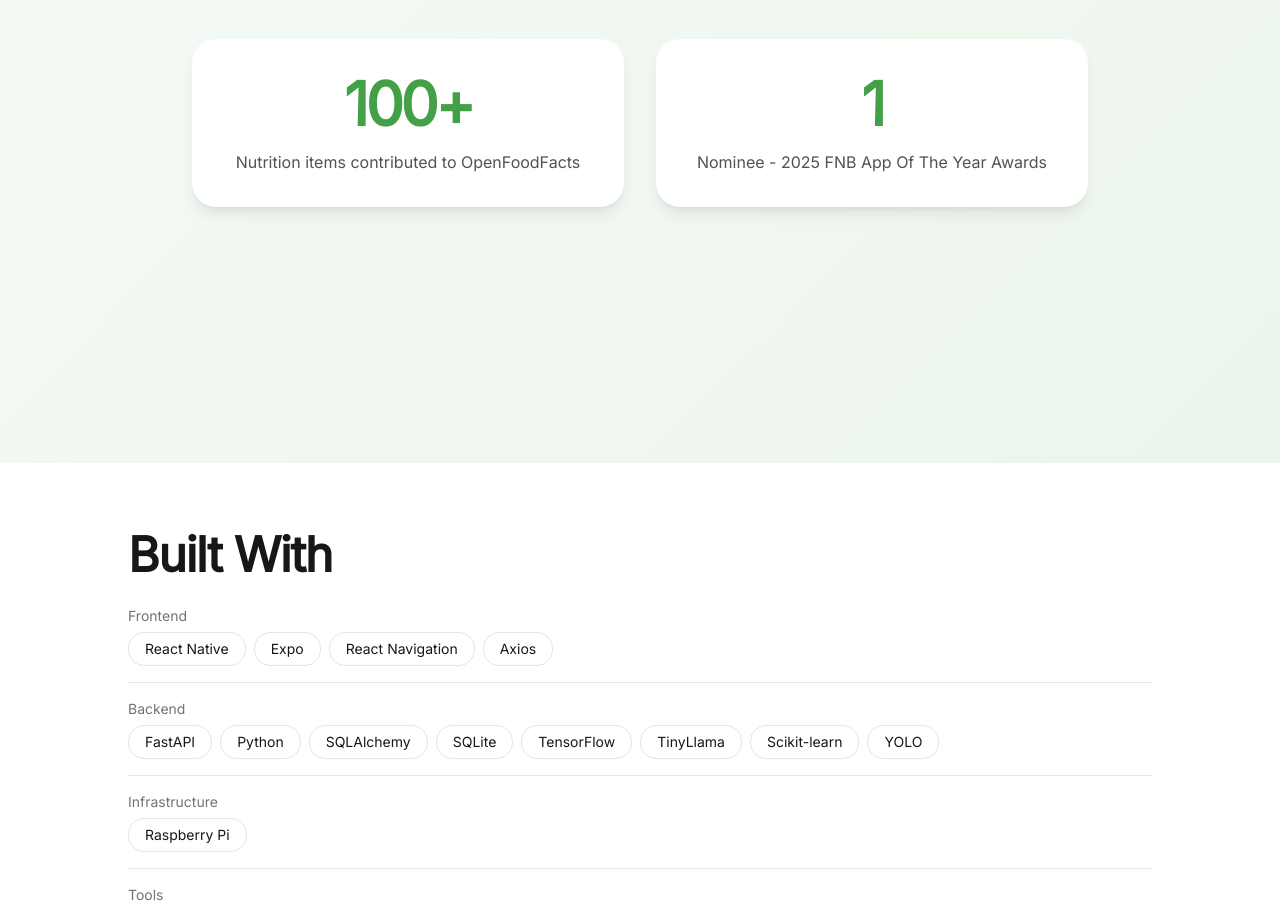
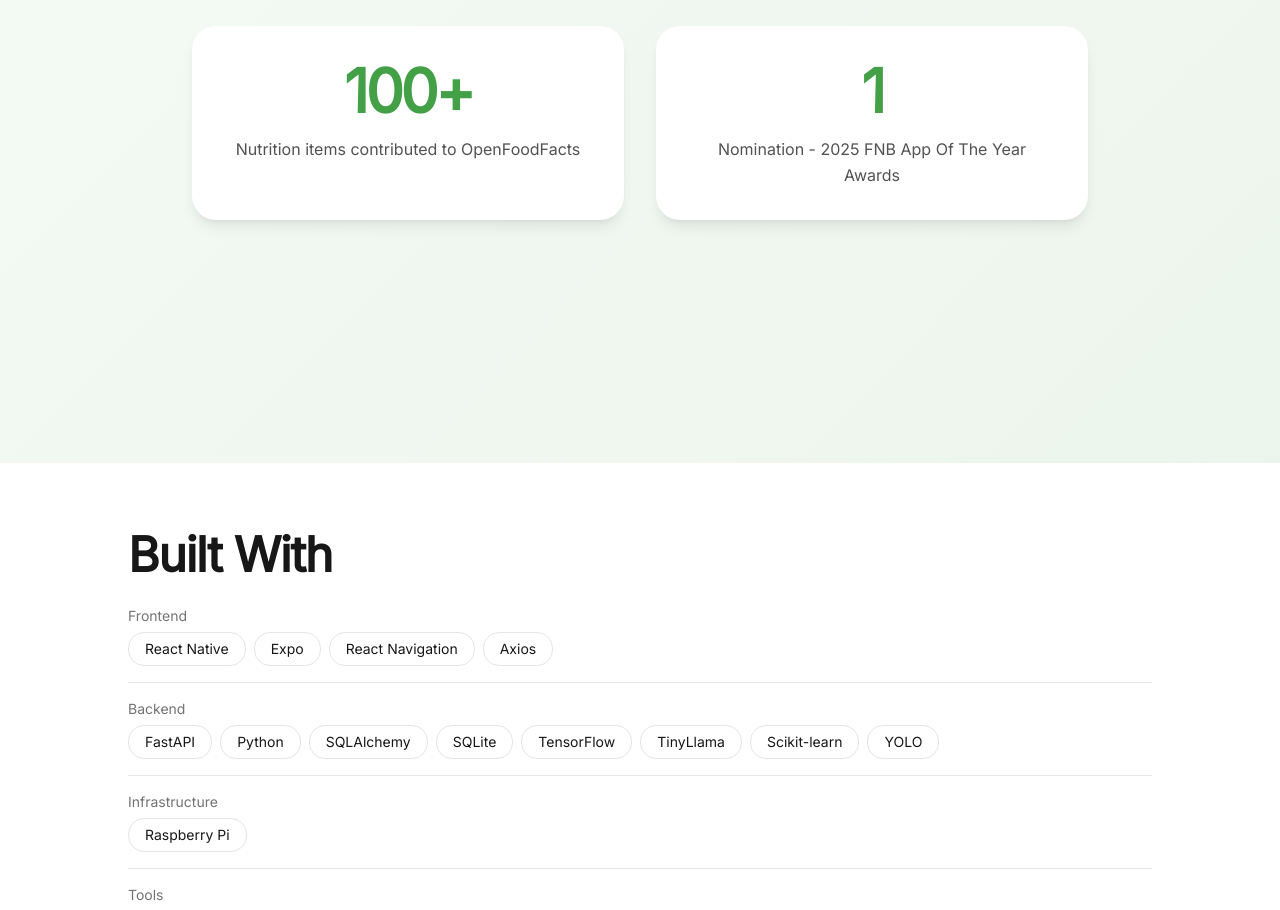
Before and after one commit to tsiandanetsianda/portfolio-website, a Next.js app: page /projects/biki in a window 1280 px wide. Shown: the part 6540-7450 px from the top of the page. Built offline with nearby package versions, Linux system fonts and the light colour scheme.

Commit message:
spelling change

```diff
--- a/src/data/projects.ts
+++ b/src/data/projects.ts
@@ -139,8 +139,8 @@ export const projects: Record<string, Project> = {
       { value: 4000, label: 'Downloads' },
       { value: 5, label: 'Stars (Apple App Store)' },
       { value: 4.4, label: 'Stars (Google Play)' },
-      { value: 1, label: 'Nominee - 2025 FNB App Of The Year Awards' },
-      { value: 1, label: 'Nominee - Mamokgethi Phakeng 2025 MEF Awards' },
+      { value: 1, label: 'Nomination - 2025 FNB App Of The Year Awards' },
+      { value: 1, label: 'Nomination - Mamokgethi Phakeng 2025 MEF Awards' },
     ],
 
     screenshots: [
@@ -242,7 +242,7 @@ export const projects: Record<string, Project> = {
 
     impact: [
       { value: 100, label: 'Nutrition items contributed to OpenFoodFacts' },
-      { value: 1, label: 'Nominee - 2025 FNB App Of The Year Awards' },
+      { value: 1, label: 'Nomination - 2025 FNB App Of The Year Awards' },
     ],
 
     screenshots: [
```
